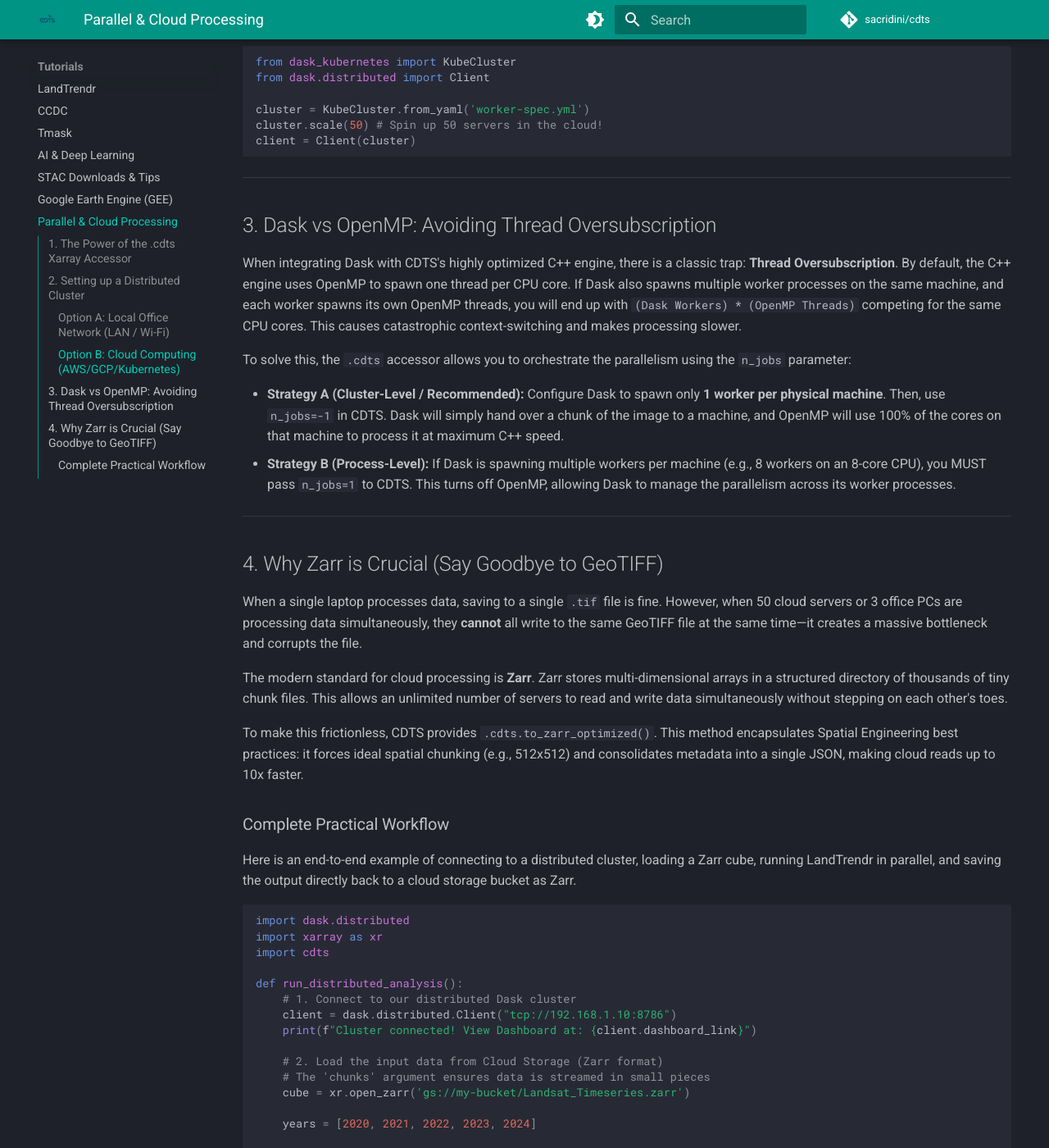
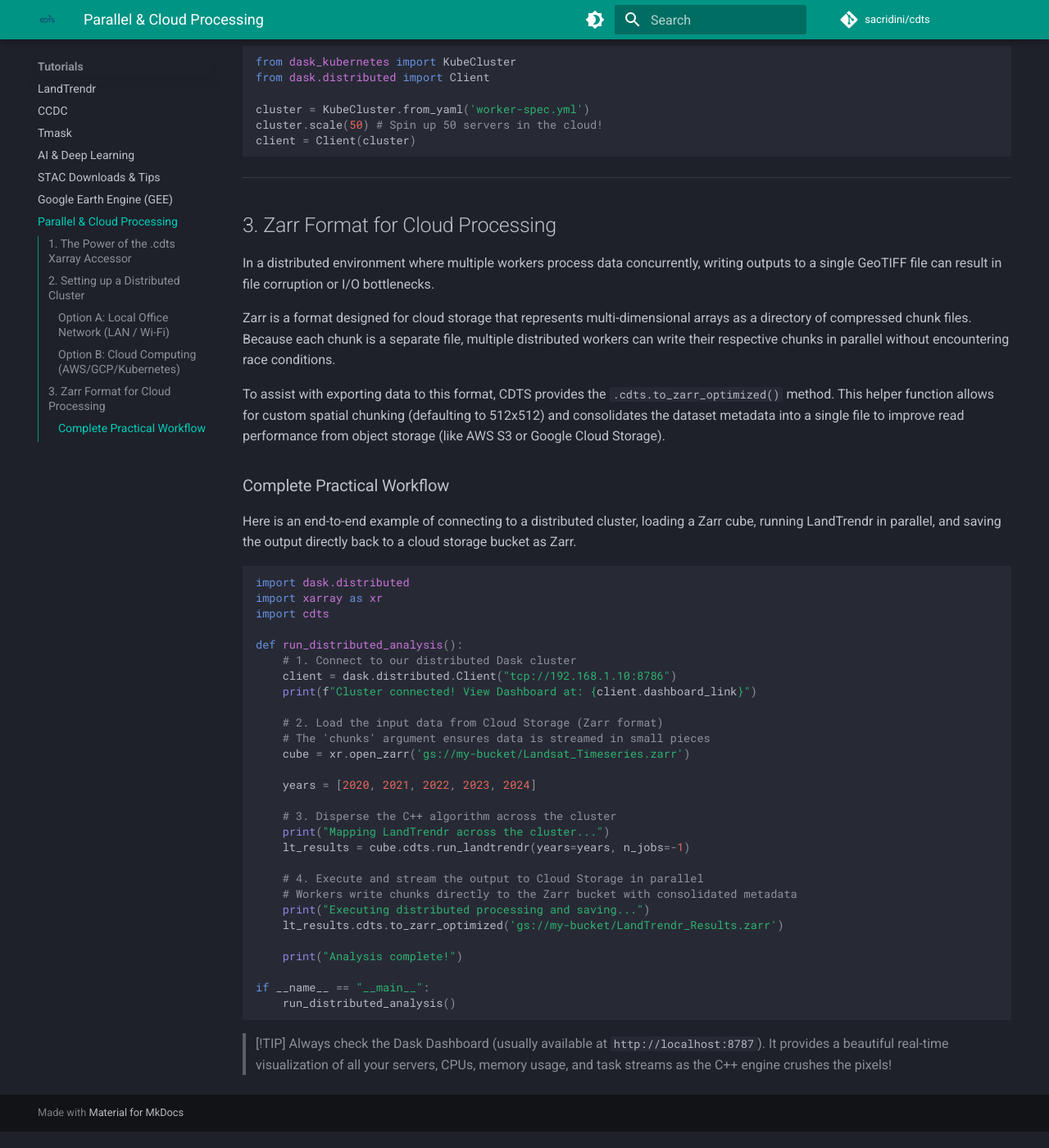
Before and after one commit to sacridini/cdts, an MkDocs documentation site: the page built from docs/tutorials/parallel-cloud-processing.md, in a window 1280 px wide and 1400 px high, scrolled down 1608 px. Shown: the whole window at 82% size. Built offline with MkDocs 1.6.1 and Material for MkDocs 9.7.7, drawn with Linux system fonts in a browser that asks for light colours; comment, search, counter and statistics services are not loaded; some of the changed text lies outside the part shown.

Commit message:
docs: Rewrite Zarr section to be more informative and remove Dask thread oversubscription explanation

```diff
--- a/docs/tutorials/parallel-cloud-processing.md
+++ b/docs/tutorials/parallel-cloud-processing.md
@@ -68,25 +68,13 @@ client = Client(cluster)
 
 ---
 
-## 3. Dask vs OpenMP: Avoiding Thread Oversubscription
+## 3. Zarr Format for Cloud Processing
 
-When integrating Dask with CDTS's highly optimized C++ engine, there is a classic trap: **Thread Oversubscription**.
-By default, the C++ engine uses OpenMP to spawn one thread per CPU core. If Dask also spawns multiple worker processes on the same machine, and each worker spawns its own OpenMP threads, you will end up with `(Dask Workers) * (OpenMP Threads)` competing for the same CPU cores. This causes catastrophic context-switching and makes processing slower.
+In a distributed environment where multiple workers process data concurrently, writing outputs to a single GeoTIFF file can result in file corruption or I/O bottlenecks.
 
-To solve this, the `.cdts` accessor allows you to orchestrate the parallelism using the `n_jobs` parameter:
+Zarr is a format designed for cloud storage that represents multi-dimensional arrays as a directory of compressed chunk files. Because each chunk is a separate file, multiple distributed workers can write their respective chunks in parallel without encountering race conditions.
 
-* **Strategy A (Cluster-Level / Recommended):** Configure Dask to spawn only **1 worker per physical machine**. Then, use `n_jobs=-1` in CDTS. Dask will simply hand over a chunk of the image to a machine, and OpenMP will use 100% of the cores on that machine to process it at maximum C++ speed.
-* **Strategy B (Process-Level):** If Dask is spawning multiple workers per machine (e.g., 8 workers on an 8-core CPU), you MUST pass `n_jobs=1` to CDTS. This turns off OpenMP, allowing Dask to manage the parallelism across its worker processes.
-
----
-
-## 4. Why Zarr is Crucial (Say Goodbye to GeoTIFF)
-
-When a single laptop processes data, saving to a single `.tif` file is fine. However, when 50 cloud servers or 3 office PCs are processing data simultaneously, they **cannot** all write to the same GeoTIFF file at the same time—it creates a massive bottleneck and corrupts the file.
-
-The modern standard for cloud processing is **Zarr**. Zarr stores multi-dimensional arrays in a structured directory of thousands of tiny chunk files. This allows an unlimited number of servers to read and write data simultaneously without stepping on each other's toes.
-
-To make this frictionless, CDTS provides `.cdts.to_zarr_optimized()`. This method encapsulates Spatial Engineering best practices: it forces ideal spatial chunking (e.g., 512x512) and consolidates metadata into a single JSON, making cloud reads up to 10x faster.
+To assist with exporting data to this format, CDTS provides the `.cdts.to_zarr_optimized()` method. This helper function allows for custom spatial chunking (defaulting to 512x512) and consolidates the dataset metadata into a single file to improve read performance from object storage (like AWS S3 or Google Cloud Storage).
 
 ### Complete Practical Workflow
 
@@ -109,7 +97,6 @@ def run_distributed_analysis():
     years = [2020, 2021, 2022, 2023, 2024]
 
     # 3. Disperse the C++ algorithm across the cluster
-    # We use Strategy A (n_jobs=-1), assuming 1 Dask Worker per Node
     print("Mapping LandTrendr across the cluster...")
     lt_results = cube.cdts.run_landtrendr(years=years, n_jobs=-1)
 
```
